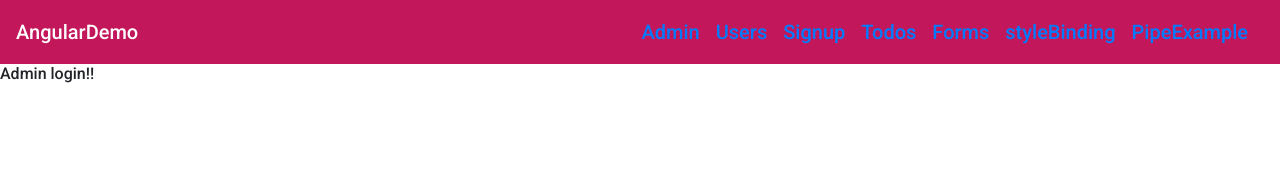
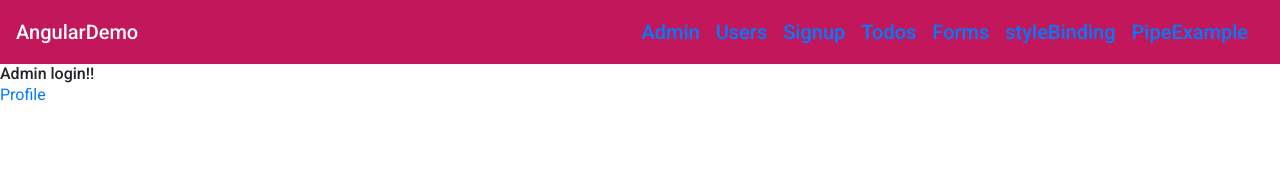
Before and after one commit to daps10/Angular, an Angular app in the folder blog/: page /admin/login in a window 1280 px wide. Shown: the top 173 px of the page. Built offline with nearby package versions, Linux system fonts and the light colour scheme.

Commit message:
Imports user module.

```diff
--- a/blog/src/app/admin/login/login.component.html
+++ b/blog/src/app/admin/login/login.component.html
@@ -1 +1,7 @@
 <h3>Admin login!!</h3>
+
+<ul>
+    <li>
+        <a routerLink='../profile'>Profile</a>
+    </li>
+</ul>
--- a/blog/src/app/app.module.ts
+++ b/blog/src/app/app.module.ts
@@ -28,7 +28,8 @@ import { HttpClientModule } from '@angular/common/http'
     MatButtonModule,
     AppRoutingModule,
     HttpClientModule,
-    AdminModule
+    AdminModule,
+    UsersModule
   ],
   providers: [],
   bootstrap: [AppComponent]
```
Also changed, not shown: blog/src/app/app-routing.module.ts (+0 -17 lines).
